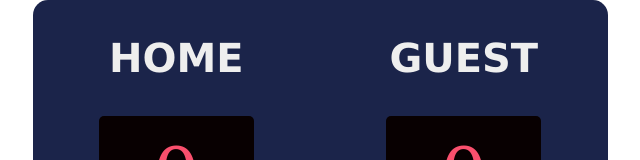
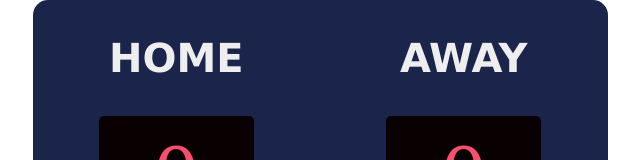
Before and after one commit to iamsebastn/ScoreBoard, a plain HTML site: page index.html in a window 1280 px wide. Shown: the top 160 px of the page, without its empty margins (320-960 px from the left). Drawn offline with nearby package versions, Linux system fonts and the light colour scheme; a web font is replaced by a local one.

Commit message:
Changed name of enemy team

```diff
--- a/index.html
+++ b/index.html
@@ -18,7 +18,7 @@
                     </div>
 
                     <div class="team-score">
-                        <h3 class="team-txt">GUEST</h3>
+                        <h3 class="team-txt">AWAY</h3>
                         <div class="score-screen">
                             <p id="guest-score" class="score">0</p>
                         </div>
```
